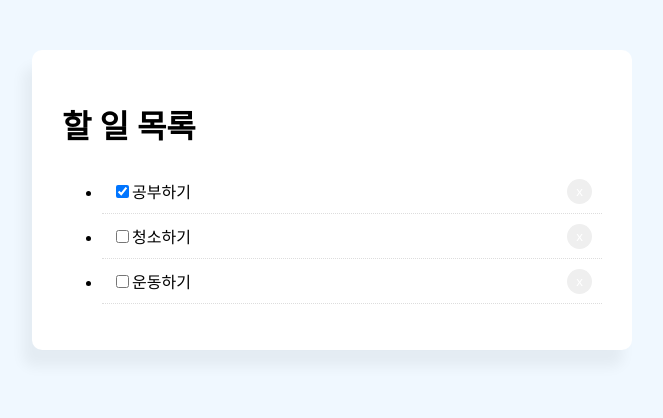
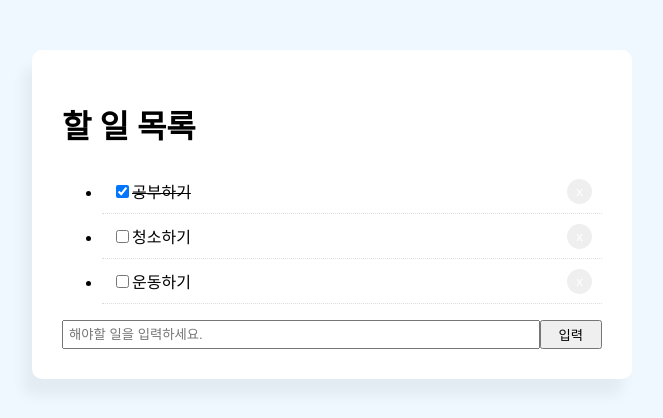
Before and after one commit to dreamfulbud/React-study, a React (Create React App) app: page / in a window 1280 px wide. Shown: the top 418 px of the page, without its empty margins (308-971 px from the left). Built offline with nearby package versions, Linux system fonts and the light colour scheme.

Commit message:
✨할 일 목록 입력 및 완료 표시 기능 추가

```diff
--- a/src/App.js
+++ b/src/App.js
@@ -10,14 +10,17 @@ export default class App extends Component {
 		cursor: "pointer",
 		float: "right",
 	};
-	getStyle = () => {
+
+	listStyle = (completed) => {
 		return {
 			padding: "10px",
 			borderBottom: "1px dotted #ddd",
+			textDecoration: completed ? "line-through" : "none",
 		};
 	};
 
-	todoData = [
+	state = {
+		todoData: [
 			{
 				id: "1",
 				title: "공부하기",
@@ -33,7 +36,42 @@ export default class App extends Component {
 				title: "운동하기",
 				completed: false,
 			},
-	];
+		],
+		value: "",
+	};
+
+	handleClick = (id) => {
+		let newTodoData = this.state.todoData.filter((data) => data.id !== id);
+		this.setState({ todoData: newTodoData });
+	};
+
+	handleChange = (e) => {
+		this.setState({ value: e.target.value });
+	};
+
+	// 할 일 입력
+	handleSubmit = (e) => {
+		e.preventDefault();
+
+		let newTodo = {
+			id: Date.now(),
+			title: this.state.value,
+			completed: false,
+		};
+		this.setState({ todoData: [...this.state.todoData, newTodo], value: "" });
+	};
+
+	// 완료여부 false/true
+	handleCompleChange = (id) => {
+		let newTodoData = this.state.todoData.map((data) => {
+			if (data.id === id) {
+				data.completed = !data.completed;
+			}
+			return data;
+		});
+		this.setState({ todoData: newTodoData });
+	};
+
 	render() {
 		return (
 			<div className="container">
@@ -41,16 +79,23 @@ export default class App extends Component {
 					<h1>할 일 목록</h1>
 
 					<ul>
-						{this.todoData.map((data) => (
+						{this.state.todoData.map((data) => (
 							<>
-								<li style={this.getStyle()} key={data.id}>
-									<input type="checkbox" defaultChecked={data.completed} />
-									{data.title}
-									<button style={this.btnStyle}>x</button>
+								<li style={this.listStyle(data.completed)} key={data.id}>
+									<input type="checkbox" onChange={() => this.handleCompleChange(data.id)} defaultChecked={data.completed} id={"input" + data.id} />
+									<label for={"input" + data.id}>{data.title}</label>
+									<button style={this.btnStyle} onClick={() => this.handleClick(data.id)}>
+										x
+									</button>
 								</li>
 							</>
 						))}
 					</ul>
+
+					<form style={{ display: "flex" }} onSubmit={this.handleSubmit}>
+						<input type="text" name="value" placeholder="해야할 일을 입력하세요." value={this.state.value} onChange={this.handleChange} style={{ flex: "10", padding: "5px" }} />
+						<input type="submit" value="입력" className="btn" style={{ flex: "1" }} />
+					</form>
 				</div>
 			</div>
 		);
```
Lines whose indentation alone changed are shown as unchanged.
